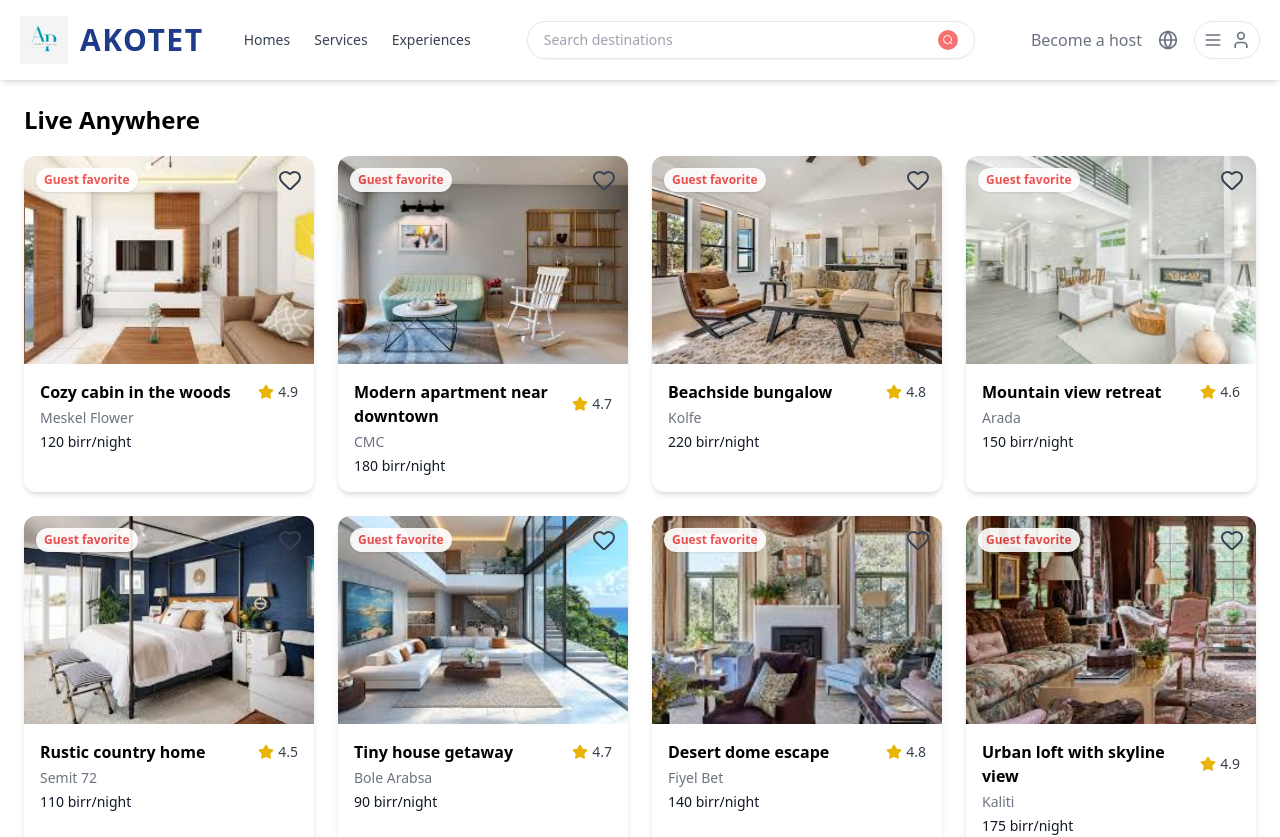
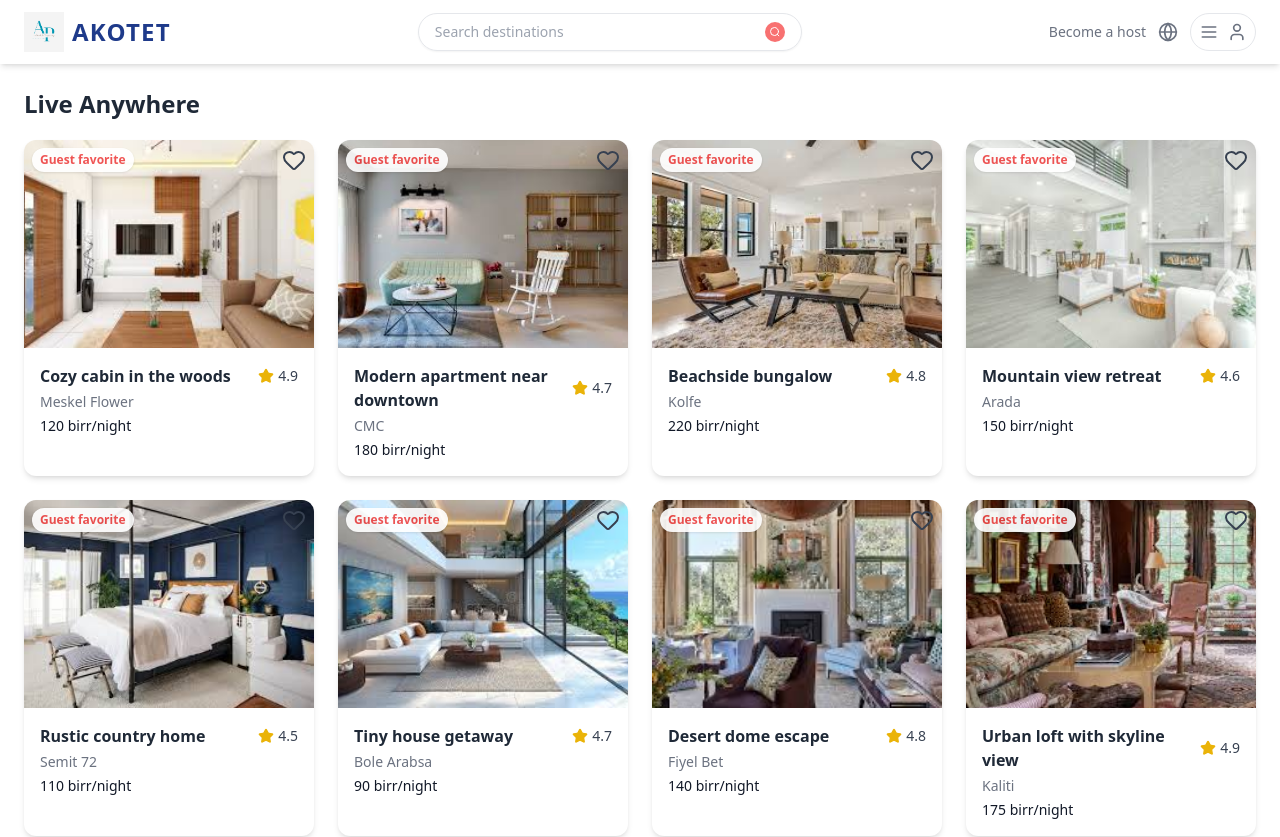
Before and after one commit to HailuBoc/bluenile, a Next.js app in the folder frontend/: page / in a window 1280 px wide. Shown: the top 837 px of the page. Built offline with nearby package versions, Linux system fonts and the light colour scheme.

Commit message:
new refresh

```diff
--- a/frontend/src/components/Navbar.js
+++ b/frontend/src/components/Navbar.js
@@ -1,35 +1,26 @@
+"use client";
 import { Menu, Search, Globe, User } from "lucide-react";
+import { useState } from "react";
 
 export default function Navbar() {
+  const [navOpen, setNavOpen] = useState(false);
+
   return (
-    <header className="sticky top-0 z-50 bg-white shadow-md px-5 py-4 flex items-center justify-between">
+    <header className="sticky top-0 z-50 bg-white shadow-md px-4 py-3 flex items-center justify-between md:px-6">
       {/* Left - Logo and Brand */}
-      <div className="flex items-center gap-3">
+      <div className="flex items-center gap-2">
         <img
           src="/akotet.png"
           alt="Akotet"
-          className="h-12 w-auto transition-transform duration-300 hover:scale-110"
+          className="h-10 w-auto transition-transform duration-300 hover:scale-110"
         />
-        <span className="text-3xl font-extrabold text-blue-900 tracking-wider uppercase">
+        <span className="text-xl sm:text-2xl font-extrabold text-blue-900 tracking-wider uppercase">
           Akotet
         </span>
       </div>
 
-      {/* Center - Navigation Links */}
-      <nav className="hidden md:flex gap-6 text-gray-700 font-medium text-sm">
-        <a href="#" className="hover:text-red-500 transition">
-          Homes
-        </a>
-        <a href="#" className="hover:text-red-500 transition">
-          Services
-        </a>
-        <a href="#" className="hover:text-red-500 transition">
-          Experiences
-        </a>
-      </nav>
-
-      {/* Middle - Search Bar */}
-      <div className="flex items-center justify-between border rounded-full shadow-sm px-4 py-2 w-full max-w-md mx-4">
+      {/* Middle - Search Bar (Responsive) */}
+      <div className="hidden sm:flex items-center justify-between border rounded-full shadow-sm px-4 py-2 w-full max-w-sm mx-4">
         <input
           type="text"
           placeholder="Search destinations"
@@ -38,15 +29,46 @@ export default function Navbar() {
         <Search className="h-5 w-5 text-white bg-red-400 p-1 rounded-full cursor-pointer" />
       </div>
 
-      {/* Right - Profile/User Menu */}
-      <div className="flex items-center gap-4 text-gray-500">
-        <p className="hidden md:inline cursor-pointer">Become a host</p>
+      {/* Right - User Section */}
+      <div className="flex items-center gap-3 text-gray-500">
+        <p className="hidden md:inline cursor-pointer text-sm">Become a host</p>
         <Globe className="h-5 w-5 cursor-pointer" />
-        <div className="flex items-center border p-2 rounded-full space-x-2 cursor-pointer">
+        <div
+          className="flex items-center border p-2 rounded-full space-x-2 cursor-pointer md:hidden"
+          onClick={() => setNavOpen(!navOpen)}
+        >
+          <Menu className="h-5 w-5" />
+          <User className="h-5 w-5" />
+        </div>
+        {/* Desktop User Menu */}
+        <div className="hidden md:flex items-center border p-2 rounded-full space-x-2 cursor-pointer">
           <Menu className="h-5 w-5" />
           <User className="h-5 w-5" />
         </div>
       </div>
+
+      {/* Mobile Nav Dropdown */}
+      {navOpen && (
+        <div className="absolute top-full left-0 w-full bg-white shadow-md flex flex-col items-start px-5 py-4 space-y-3 md:hidden">
+          <a href="#" className="text-gray-700 text-sm hover:text-red-500">
+            Homes
+          </a>
+          <a href="#" className="text-gray-700 text-sm hover:text-red-500">
+            Services
+          </a>
+          <a href="#" className="text-gray-700 text-sm hover:text-red-500">
+            Experiences
+          </a>
+          <div className="flex w-full mt-3 border rounded-full px-4 py-2">
+            <input
+              type="text"
+              placeholder="Search destinations"
+              className="flex-grow bg-transparent outline-none text-sm text-gray-600 placeholder-gray-400"
+            />
+            <Search className="h-5 w-5 text-white bg-red-400 p-1 rounded-full cursor-pointer" />
+          </div>
+        </div>
+      )}
     </header>
   );
 }
--- a/frontend/src/components/ProductCard.js
+++ b/frontend/src/components/ProductCard.js
@@ -13,11 +13,11 @@ export default function ProductCard({
   const [liked, setLiked] = useState(false);
 
   return (
-    <div className="relative bg-white rounded-xl shadow-md hover:shadow-xl hover:scale-105 transition-transform duration-300 overflow-hidden group">
+    <div className="relative bg-white rounded-xl shadow-md hover:shadow-xl hover:scale-[1.02] transition-transform duration-300 overflow-hidden group">
       {/* Like Button */}
       <button
         onClick={() => setLiked(!liked)}
-        className="absolute top-3 right-3 z-10 text-gray-700 hover:text-red-500 transition-colors duration-200"
+        className="absolute top-2 right-2 z-10 text-gray-700 hover:text-red-500 transition-colors duration-200"
       >
         <Heart
           className={`h-6 w-6 ${
@@ -28,7 +28,7 @@ export default function ProductCard({
 
       {/* Guest Favorite Badge */}
       {guestFavorite && (
-        <div className="absolute top-3 left-3 bg-white text-xs text-red-500 px-2 py-1 rounded-full shadow font-semibold opacity-90 group-hover:opacity-100 transition-opacity duration-300">
+        <div className="absolute top-2 left-2 bg-white text-xs text-red-500 px-2 py-1 rounded-full shadow font-semibold opacity-90 group-hover:opacity-100 transition-opacity duration-300">
           Guest favorite
         </div>
       )}
@@ -37,20 +37,22 @@ export default function ProductCard({
       <img
         src={image}
         alt={title}
-        className="w-full h-52 object-cover group-hover:opacity-95 transition-opacity duration-300"
+        className="w-full h-44 sm:h-52 object-cover group-hover:opacity-95 transition-opacity duration-300"
       />
 
-      {/* Info */}
-      <div className="p-4 space-y-1">
+      {/* Info Section */}
+      <div className="p-3 sm:p-4 space-y-1">
         <div className="flex justify-between items-center">
-          <h3 className="font-semibold text-base">{title}</h3>
-          <div className="flex items-center gap-1 text-yellow-500 text-sm">
+          <h3 className="font-semibold text-sm sm:text-base text-gray-800">
+            {title}
+          </h3>
+          <div className="flex items-center gap-1 text-yellow-500 text-xs sm:text-sm">
             <Star className="h-4 w-4 fill-yellow-500" />
             <span className="text-gray-700">{rating}</span>
           </div>
         </div>
-        <p className="text-sm text-gray-500">{location}</p>
-        <p className="text-sm text-gray-900 font-medium">{price}</p>
+        <p className="text-xs sm:text-sm text-gray-500">{location}</p>
+        <p className="text-sm font-medium text-gray-900">{price}</p>
       </div>
     </div>
   );
--- a/frontend/src/components/ProductsSection.js
+++ b/frontend/src/components/ProductsSection.js
@@ -101,9 +101,13 @@ const listings = [
 
 export default function ProductsSection() {
   return (
-    <section className="px-6 pt-6 pb-12">
-      <h2 className="text-2xl font-semibold pb-5">Live Anywhere</h2>
-      <div className="grid grid-cols-1 sm:grid-cols-2 md:grid-cols-3 lg:grid-cols-4 gap-6">
+    <section className="px-4 sm:px-6 pt-6 pb-12">
+      <h2 className="text-xl sm:text-2xl font-semibold pb-5 text-gray-800">
+        Live Anywhere
+      </h2>
+
+      {/* Responsive Grid */}
+      <div className="grid grid-cols-1 xs:grid-cols-2 sm:grid-cols-2 md:grid-cols-3 lg:grid-cols-4 gap-4 sm:gap-6">
         {listings.map((listing, index) => (
           <ProductCard key={index} {...listing} />
         ))}
@@ -111,3 +115,22 @@ export default function ProductsSection() {
     </section>
   );
 }
+// import ProductCard from "./ProductCard";
+
+// const listings = [
+//   {
+//     image: "/p1.png",
+//     title: "Cozy cabin in the woods",
+//     location: "Meskel Flower",
+//     price: "120 birr/night",
+//     rating: 4.9,
+//     guestFavorite: true,
+//   },
+//   // ... (rest of the listings)
+// ];
+
+// export default function ProductsSection() {
+//   return (
+
+//   );
+// }
```
